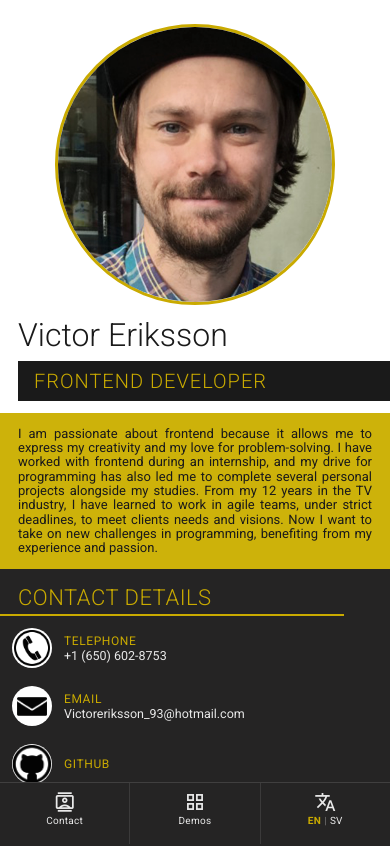
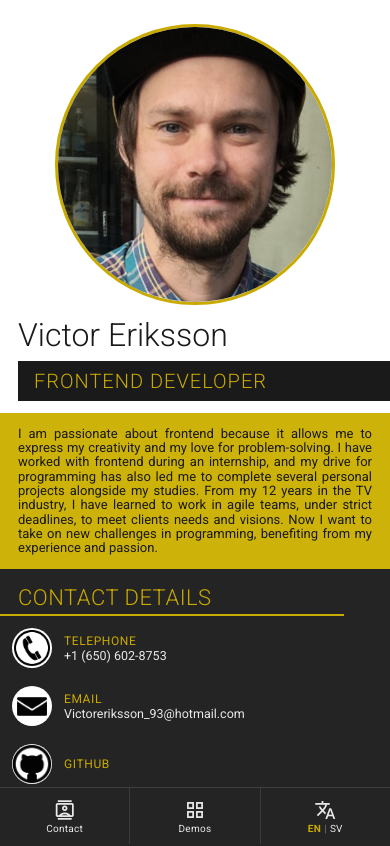
Before and after one commit to VictorErikson/resume, an Angular app: page /#/ in a window 390 px wide. Shown: the top 846 px of the page. Built offline with nearby package versions, Linux system fonts and the light colour scheme.

Commit message:
bottom menu padding fix

```diff
--- a/src/app/resume/resume.scss
+++ b/src/app/resume/resume.scss
@@ -1101,7 +1101,7 @@
     border: none;
     cursor: pointer;
     text-decoration: none;
-    padding: 8px 4px calc(8px + env(safe-area-inset-bottom) + 10px);
+    padding: 8px 4px calc(8px + env(safe-area-inset-bottom));
     font-size: 10px;
     font-family: inherit;
     letter-spacing: 0.3px;
--- a/src/app/shared/demo-nav/demo-nav.component.scss
+++ b/src/app/shared/demo-nav/demo-nav.component.scss
@@ -79,7 +79,7 @@
     justify-content: center;
     align-items: center;
     gap: 2px;
-    padding: 8px 4px calc(8px + env(safe-area-inset-bottom) + 10px);
+    padding: 8px 4px calc(8px + env(safe-area-inset-bottom));
     font-size: 10px;
     letter-spacing: 0.3px;
     min-height: 56px;
@@ -112,7 +112,7 @@
     flex: 1;
     flex-direction: row;
     gap: 6px;
-    padding: 8px 4px calc(8px + env(safe-area-inset-bottom) + 10px);
+    padding: 8px 4px calc(8px + env(safe-area-inset-bottom));
     min-height: 56px;
     border-radius: 0;
   }
```
